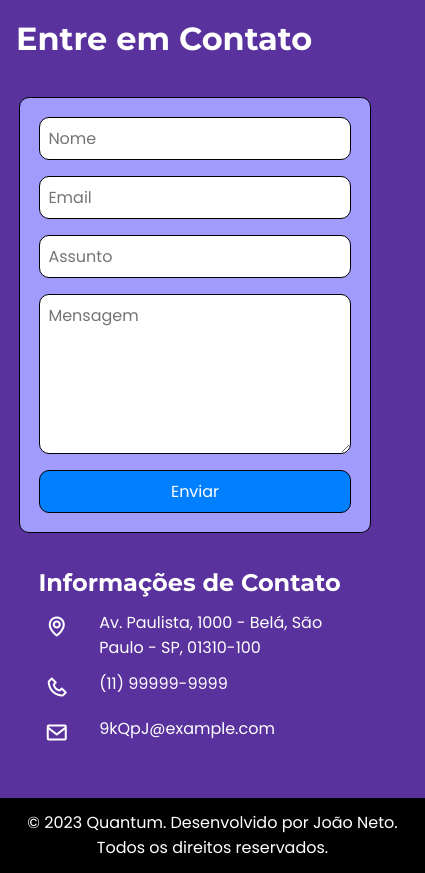
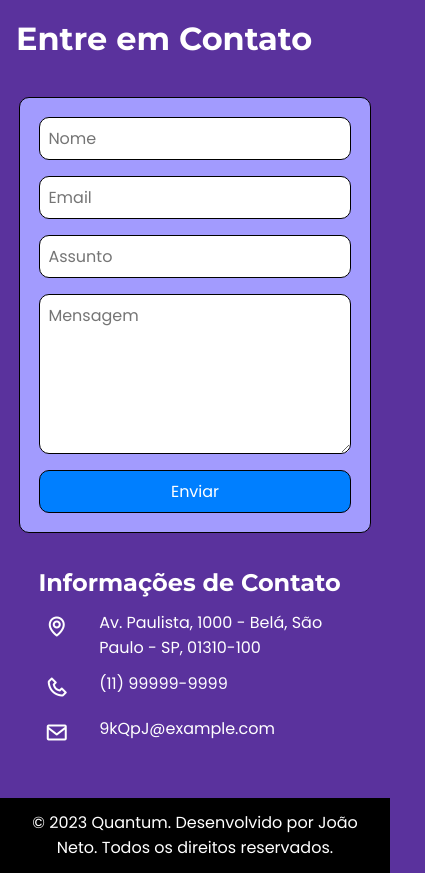
Before and after one commit to netokd/quantum, a plain HTML site: page index.html in a window 390 px wide. Shown: the part 5247-6120 px from the top of the page, 425 px wide, since content can reach past the window. Drawn offline with nearby package versions, Linux system fonts and the light colour scheme.

Commit message:
alterando o max width do footer para 425px

```diff
--- a/style.css
+++ b/style.css
@@ -261,6 +261,7 @@ body {
         margin-top: 2rem;
         margin-bottom: 2rem;
         text-align: center;
+        width: 100%;
         /* max-width: 425px; */
 
         & .hero-content {
@@ -519,7 +520,8 @@ body {
     }
 
     footer{
-        width: 425px;
+        max-width: 425px;
+        width: 100%;
         background-color: var(--bg-color-05);
         text-align: center;
         padding: 0.8rem;
```
